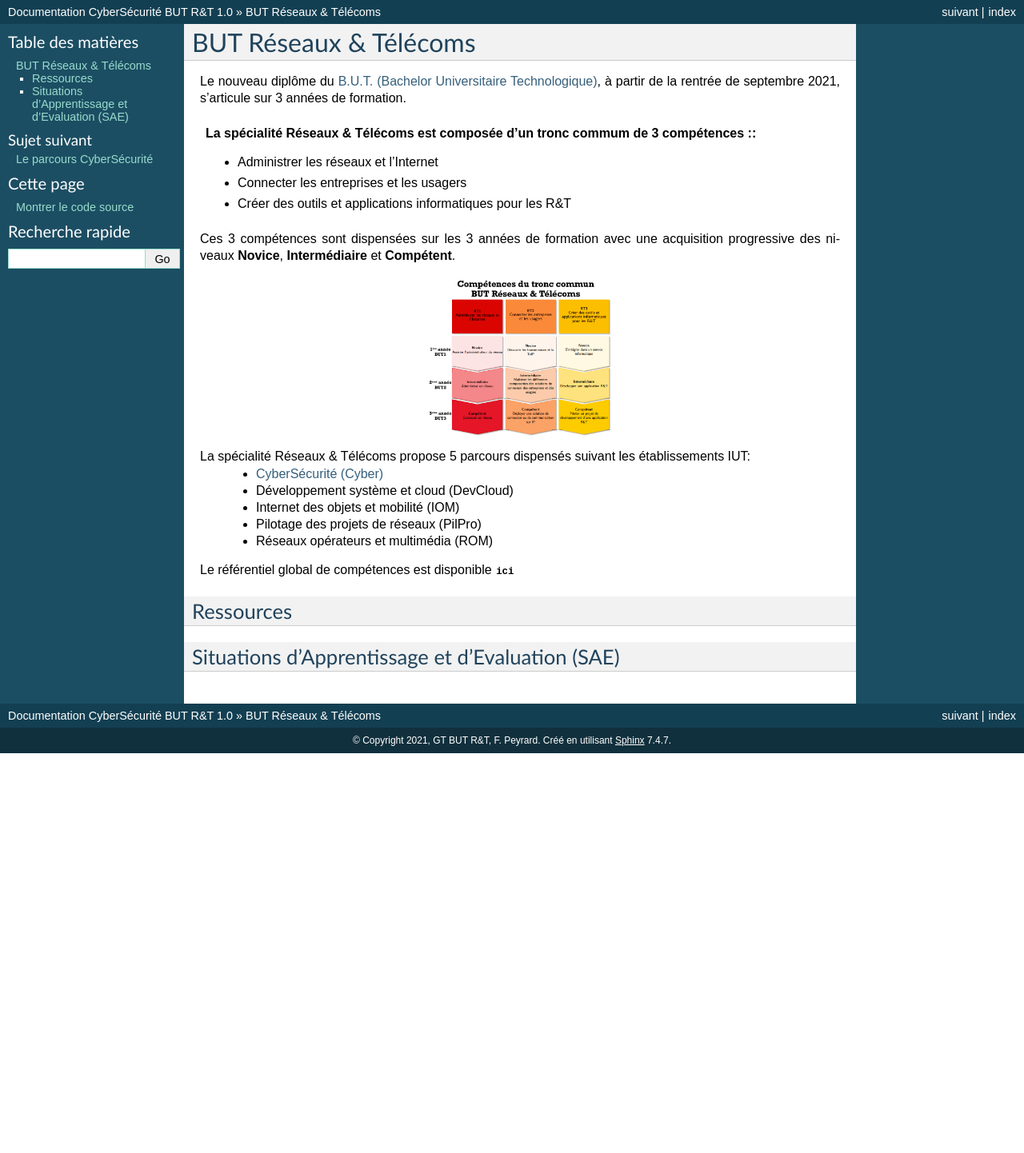
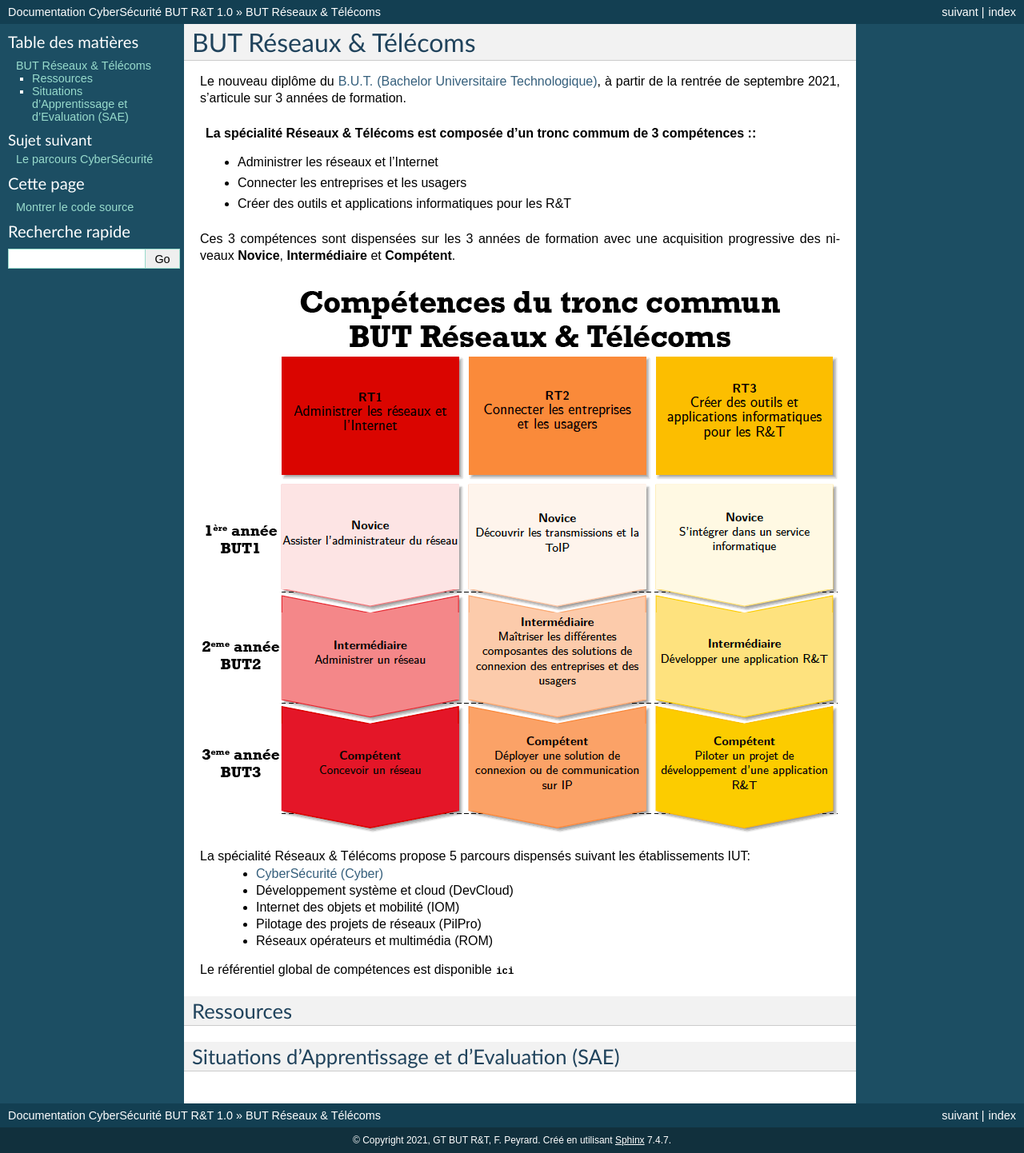
Before and after one commit to FPeyrard/CyberSecurite_BUT_RT, a Sphinx documentation site: the page built from docs/source/index.rst, in a window 1280 px wide. Shown: the whole page at 80% size. Built offline with Sphinx 7.4.7, drawn with Linux system fonts in a browser that asks for light colours; before the commit the page ends 942 px from its top, so only the background shows below that.

Commit message:
Update index.rst

```diff
--- a/docs/source/index.rst
+++ b/docs/source/index.rst
@@ -17,7 +17,6 @@ Le nouveau diplôme du `B.U.T. (Bachelor Universitaire Technologique) <https://b
 Ces 3 compétences sont dispensées sur les 3 années de formation avec une acquisition progressive des niveaux **Novice**, **Intermédiaire** et **Compétent**.
 
 .. image:: images/comp-com.png
-        :height: 200
         :align: center
         :alt: Compétences tronc commum
 
```
